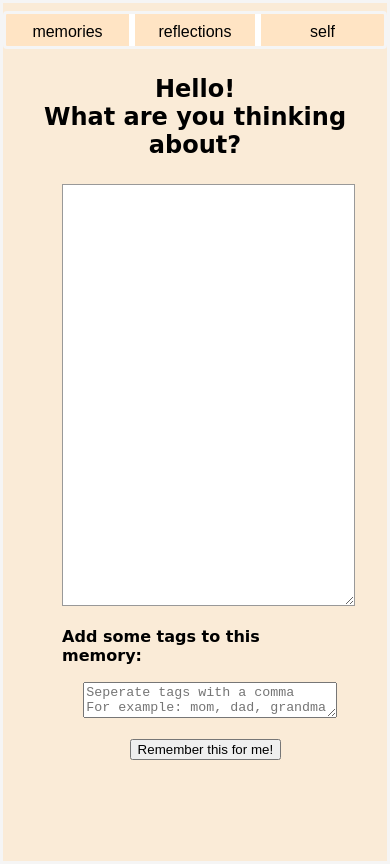
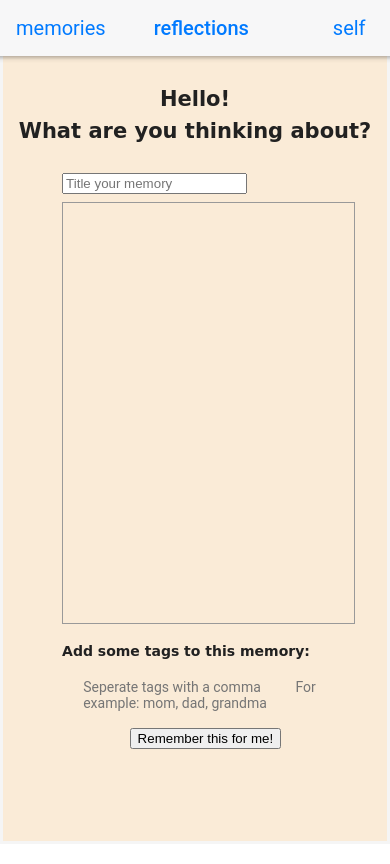
Before and after one commit to Shaizan/AppDevAssignment1App, a website: page www/index.html in a window 390 px wide. Drawn offline with Linux system fonts and the light colour scheme; some packages are replaced by stand-ins of ours.

Commit message:
Fixed framework 7 css reference

```diff
--- a/www/css/styles.css
+++ b/www/css/styles.css
@@ -6,47 +6,12 @@
     margin: 0;
 }
 
-body{
+
+.page{
     background-color: antiquewhite;
     border-color: whitesmoke;
     border-style: solid;
     border-width: 3px;
-}
-.navbar-inner{
-    display: grid;
-    grid-template-columns: 1fr 1fr 1fr;
-}
-
-.navbar{
-    background-color: bisque;
-    font-family: 'Lacquer', sans-serif;
-    font-size: 100%;
-    border-style: solid;
-    border-width: 3px;
-    border-color: whitesmoke;
-    border-radius: 4px;
-    text-align: center;
-    margin-top: 1vh;
-}
-
-.navbar .title{
-    border-right: medium solid white;
-    border-left: medium solid white;
-    padding-top: 7%;
-    padding-bottom: 4%;
-
-}
-
-.navbar .right{
-    border-left: medium solid white;
-    padding-top: 7%;
-    padding-bottom: 4%;
-}
-
-.navbar .left{
-    border-right: medium solid white;
-    padding-top: 7%;
-    padding-bottom: 4%;
 }
 
 .greeting{
@@ -66,7 +31,15 @@ body{
     height: 50vh;
     border: 1px solid #999999; padding: 5px;
     word-wrap: break-word;
+    margin-top: 1vh;
+}
 
+.md .navbar .left{
+    margin-left: unset;
+}
+.md .navbar .right{
+
+    margin-right: 1vh;
 }
 
 .tags{
@@ -89,6 +62,19 @@ body{
     margin-bottom: 12vh;
 }
 
-.submissionbutton{
+.card{
+    border: 3px solid lightblue;
+    border-radius: 25px;
+    margin-left: 1vh;
+    margin-right: 1vh;
+    margin-top: 4%;
+    text-align: center;
+}
+.card .card-header{
+    margin-bottom: 1vh;
+}
 
+.card .card-footer{
+    text-align: left;
+    margin-left:1vh;
 }
--- a/www/index.html
+++ b/www/index.html
@@ -12,24 +12,27 @@
     <!-- <meta http-equiv="Content-Security-Policy" content="default-src 'self' data: gap: 'unsafe-inline' https://ssl.gstatic.com; style-src 'self' 'unsafe-inline'; media-src *" /> -->
 
  <!--   <link rel="stylesheet" type="text/css" href="css/index.css" /> -->
-    <link rel="stylesheet" type="text/css" href="css/styles.css" />
+
+   <link rel="stylesheet" type="text/css" href="css/framework7.bundle.min.css" />
+      <link rel="stylesheet" type="text/css" href="css/framework7-icons.css" />
+        <link rel="stylesheet" type="text/css" href="css/styles.css" />
     <title>Reflect</title>
 </head>
 
-<body>
-    <div class="app">
+<body >
+    <div id="app">
      <div class="view view-main">
-      <div class="page" date-name="home">
+         <div class="navbar">
+    <div class="navbar-bg"></div>
+    <div class="navbar-inner">
+        <div class="left"> <a href = "/memories/" class="link">memories</a></div>
+        <div class="title"><a href = "/" class="link" >reflections</a></div>
+        <div class="right"><a href = "/memories/" class="link">self</a></div>
+    </div>
+</div>
+      <div class="page" data-name="home">
        <div class="page-content">
 
-         <div class="navbar color-theme-orange">
-            <div class="navbar-bg"></div>
-            <div class="navbar-inner">
-                <div class="left">memories</div>
-                <div class="title">reflections</div>
-                <div class="right">self</div>
-            </div>
-        </div>
 
         <div class="greeting">
             <h2>Hello!</h2>
@@ -37,7 +40,9 @@
         </div>
 
        <form action="" method="post">
+
            <div class ="userInput">
+               <input class ="title" name="title" placeholder="Title your memory">
                <textarea class="newmemory" name="newmemory" id="newmemory" rows = "40" cols = "30"></textarea>
                <div class ="tags">
                    <h4>Add some tags to this memory:</h4>
@@ -53,12 +58,11 @@
      </div>
     </div>
 
+    <script src="js/jquery-3.4.1.min.js"></script>
     <script type="text/javascript" src="cordova.js"></script>
     <script src="js/framework7.bundle.min.js"></script>
-    <script src="js/jquery-3.4.1.min.js"></script>
     <script type="text/javascript" src="js/my_app.js"></script>
 
 
 </body>
-
 </html>
--- a/www/js/my_app.js
+++ b/www/js/my_app.js
@@ -11,8 +11,15 @@ var app = new Framework7({
         }
     ]
 
+});
+
+var mainView = app.views.create(".view-main");
+
+/*
+$(".left").on("click",function(){
+    router.navigate(memories'')
+     //mainView.router.navigate({ name: '/memories/' })
 })
-
 
 
 $(document).ready(function(){
@@ -28,3 +35,4 @@ $(document).ready(function(){
 
 
 })
+*/
```
Also changed, not shown: www/pages/memories.html (+12 -13 lines).
